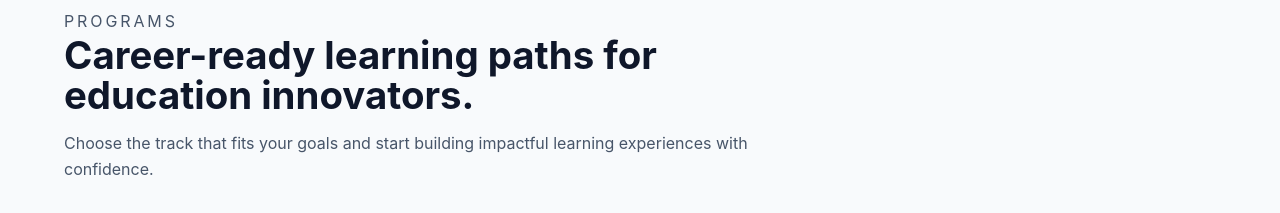
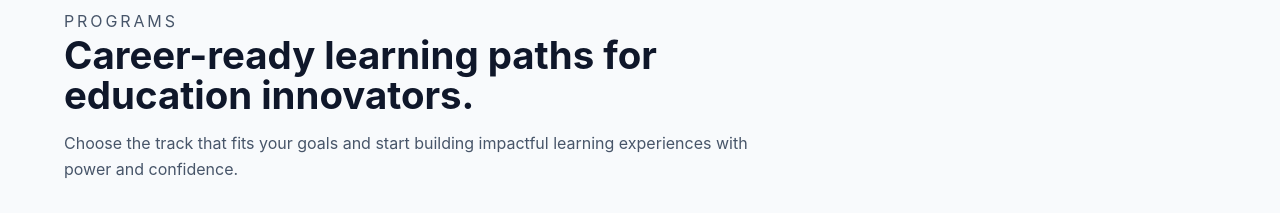
Before and after one commit to TekFed/simple-landing-page-techcrush, a website: page index.html in a window 1280 px wide. Shown: the part 800-1013 px from the top of the page. Drawn offline with Linux system fonts and the light colour scheme.

```diff
--- a/index.html
+++ b/index.html
@@ -58,7 +58,7 @@
           <h2>Career-ready learning paths for education innovators.</h2>
           <p>
             Choose the track that fits your goals and start building impactful
-            learning experiences with confidence.
+            learning experiences with power and confidence.
           </p>
         </div>
 
```
